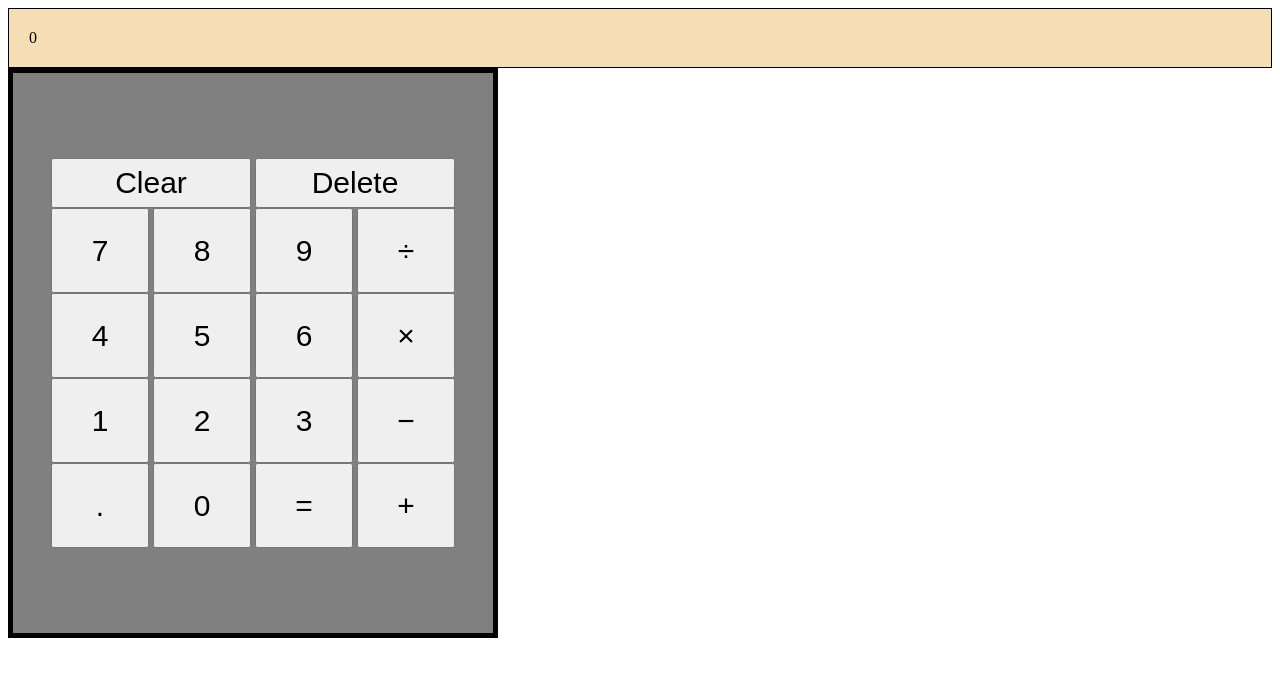
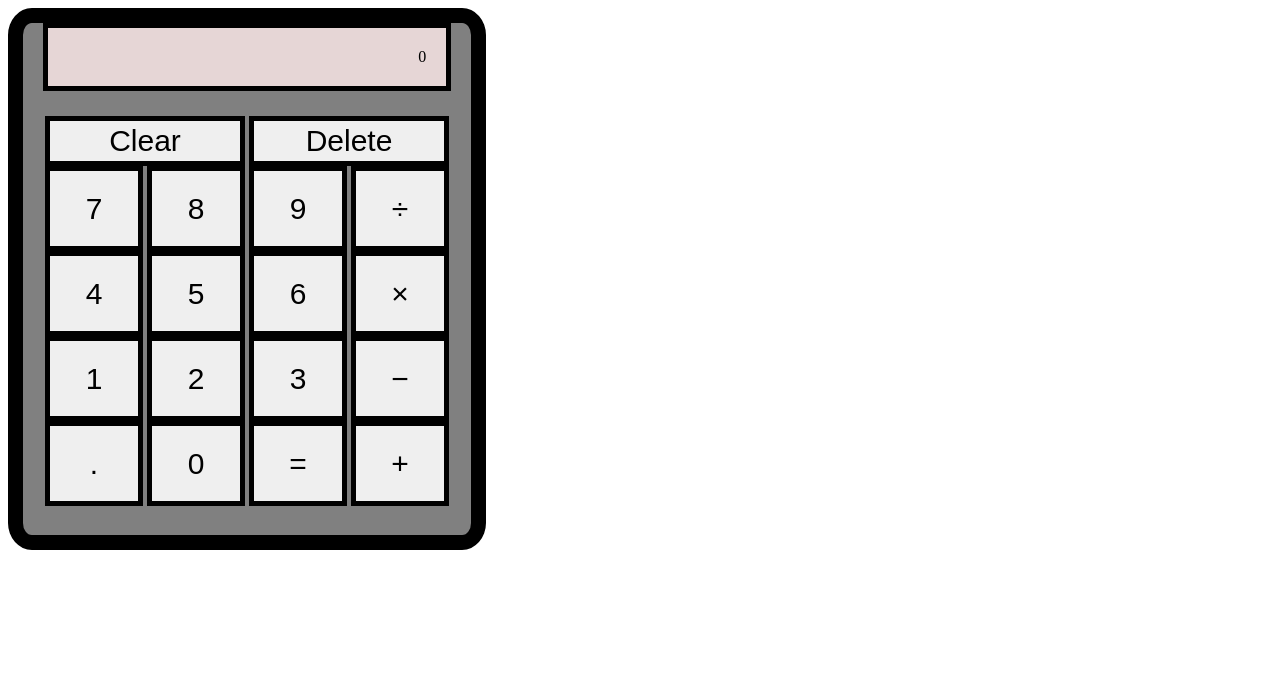
Before and after one commit to alecnissen/Calculator, a plain HTML site: page index.html in a window 1280 px wide. Drawn offline with Linux system fonts and the light colour scheme.

Commit message:
Created HTML structure for the calculator using flexbox, moving onto the logic

```diff
--- a/index.html
+++ b/index.html
@@ -8,14 +8,18 @@
     <title>Calculator</title>
 </head>
 <body>
-    <div class="output-container">
+    <!-- <div class="output-container">
         <div class="output-field">0</div>
-    </div>
+    </div>    -->
+
 
     <div class="main-container-calc">
 
+        <div class="output-container">
+        <div class="output">0</div>
+        </div>
 
-       <div class="button-containers">
+        <div class="button-containers">
        <button class="clear-btn">Clear</button>
        <button class="delete-btn">Delete</button>
        <br>
--- a/styles.css
+++ b/styles.css
@@ -1,55 +1,84 @@
  .main-container-calc {
-    /* display: inline-block; */
+    /* display: inline-block;  */
     display: flex;
-    justify-content: center;
+    flex-direction: column;
+    justify-content: flex-start;
     align-items: center;
     background-color: grey;
-    width: 30em;
-    height: 35em;
-    border: 5px solid black;
+    width: 28em;
+    height: 32em;
+    border: 15px solid black;
+    border-radius: 5%;
 }
 
 /* .output-container {
     background-color: grey;
     border: 5px solid black;
-} */
+
+}
 
 
 .output-field {
     padding: 20px;
     border: 1px solid black;
     background-color: wheat;
+}   */
 
+
+/* /* .output {
+    position: absolute;
+/* z-index: 999; */
+
+
+
+
+.output-container {
+display: flex;
+justify-content: flex-end;
+align-content: flex-start;
+background-color: rgb(230, 214, 214);
+padding: 20px;
+text-align: right;
+/* border-radius: 7%;  */
+ /* position: relative; */
+ border: 5px solid black;
+ width: 80%;
+/* width: 25em;  */
 }
 
 .clear-btn {
     height: 50px;
     width: 200px;
     font-size: 30px;
+    border: 5px solid black;
 }
 
 .delete-btn {
     height: 50px;
     width: 200px;
     font-size: 30px;
+    border: 5px solid black;
 }
 
 .first-row-btn {
     height: 85px;
     width: 98px;
     font-size: 30px;
+    border: 5px solid black;
 }
 
 .second-row-btn {
     height: 85px;
     width: 98px;
     font-size: 30px;
+    border: 5px solid black;
 }
 
 .third-row-button {
     height: 85px;
     width: 98px;
     font-size: 30px;
+    border: 5px solid black;
 }
 
 
@@ -57,4 +86,9 @@
     height: 85px;
     width: 98px;
     font-size: 30px;
+    border: 5px solid black;
 }
+
+.button-containers {
+    margin-top: 25px;
+}
```
